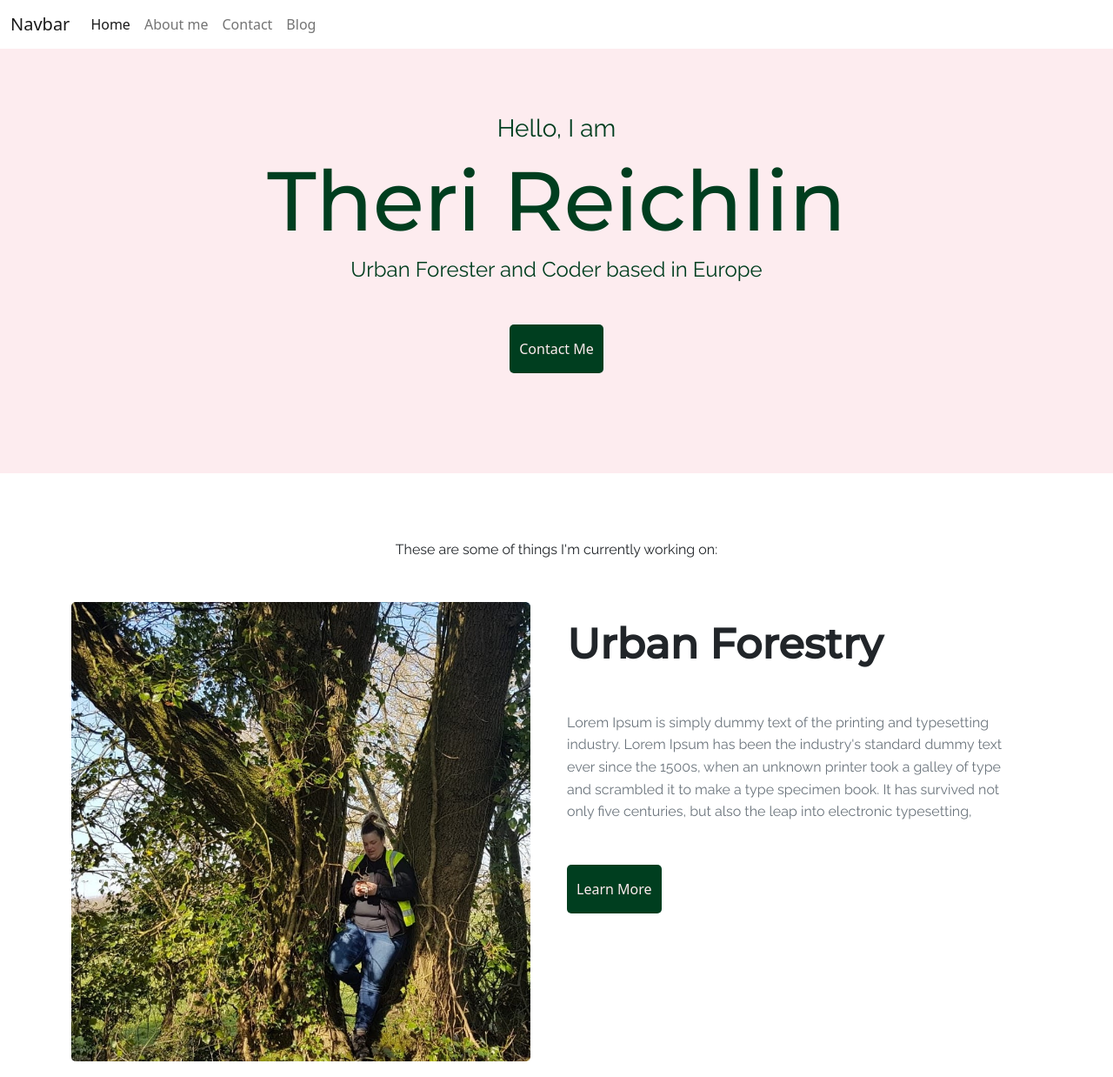
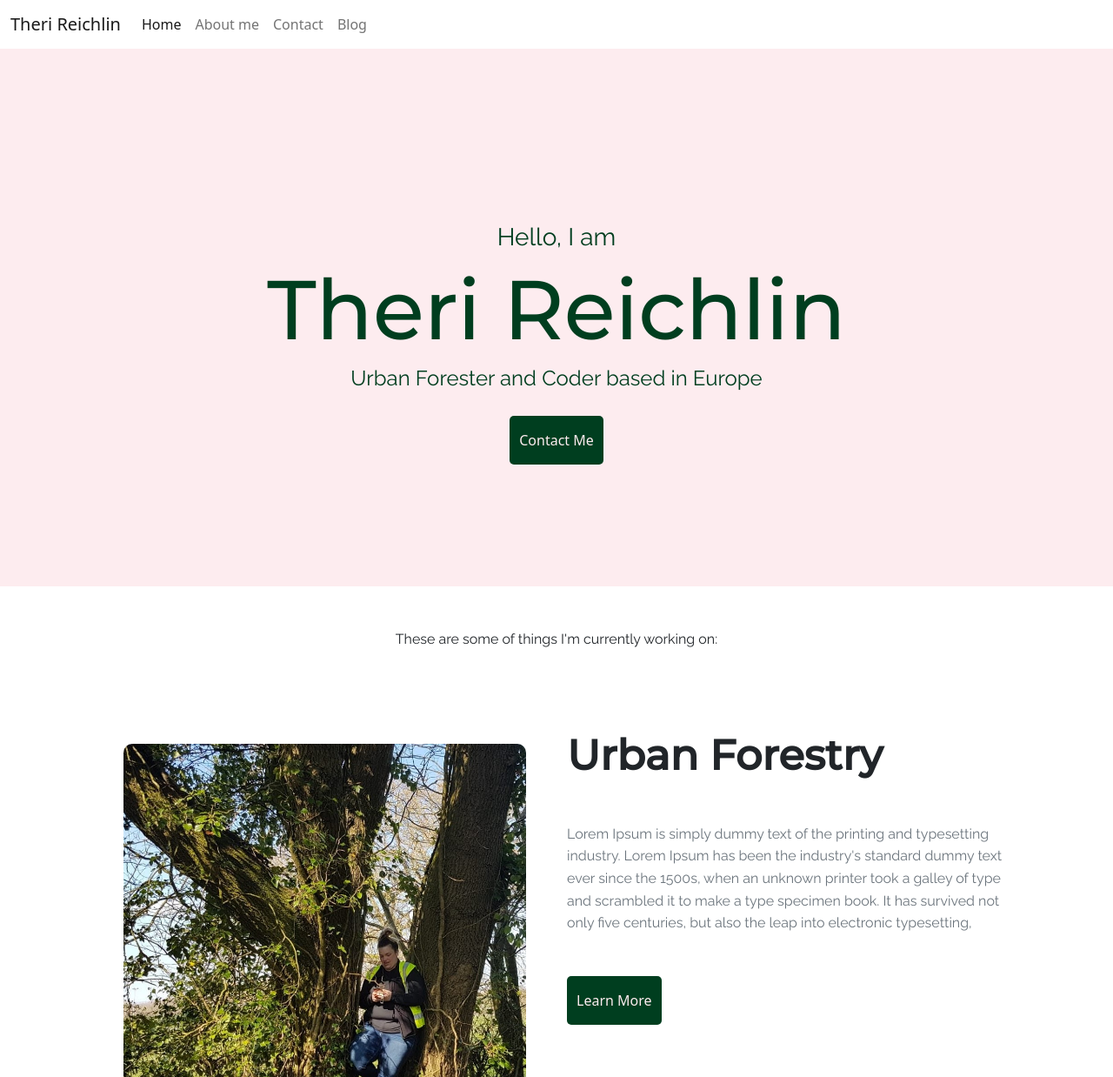
Before and after one commit to therikay/Theri-Website, a plain HTML site: page index.html in a window 1280 px wide. Shown: the top 1238 px of the page at 87% size. Drawn offline with nearby package versions, Linux system fonts and the light colour scheme.

```diff
--- a/index.html
+++ b/index.html
@@ -20,7 +20,7 @@
 
 <nav class="navbar navbar-expand-lg navbar-light bg-transparent">
   <div class="container-fluid">
-    <a class="navbar-brand" href="#">Navbar</a>
+    <a class="navbar-brand" href="#">Theri Reichlin</a>
     <button class="navbar-toggler" type="button" data-bs-toggle="collapse" data-bs-target="#navbarNavAltMarkup" aria-controls="navbarNavAltMarkup" aria-expanded="false" aria-label="Toggle navigation">
       <span class="navbar-toggler-icon"></span>
     </button>
@@ -39,7 +39,7 @@
     <div class="hero">
 <p class="h3">Hello, I am</p>
 
-       <h1 class=>Theri Reichlin</h1>
+       <h1>Theri Reichlin</h1>
     <h2>Urban Forester and Coder based in Europe</h2>
 
     <a href="about.html#contact" class=" btn contact-button"> Contact Me </a>
--- a/styles/styles.css
+++ b/styles/styles.css
@@ -8,8 +8,7 @@ font-family: 'Raleway', sans-serif;*/
 --champagne: #eee0cbff;
 --lavender-blush: #fdecefff;*/
 
-
-:root{
+:root {
   --lavender-blush: #fdecefff;
   --british-racing-green: #003e1fff;
   --russian-violet: #420039ff;
@@ -17,36 +16,31 @@ font-family: 'Raleway', sans-serif;*/
   --champagne: #eee0cbff;
 }
 
-
 body {
   display: block;
   height: 100%;
-  margin:0;
-
+  margin: 0;
 }
 
-
-.hero{
+.hero {
   background-color: var(--lavender-blush);
   text-align: center;
-    padding-top:75px;
-   padding-bottom: 75px;
-   margin-bottom: 75px;
+  padding-top: 200px;
+  padding-bottom: 120px;
+  margin-bottom: 10;
   color: var(--british-racing-green);
 }
 
-
-.contact-button{
+.contact-button {
   padding: 15px 10px;
   background-color: var(--british-racing-green);
   border-radius: 5px;
   color: var(--lavender-blush);
-margin:40px;
+  margin: 20px;
   text-decoration: none;
-
 }
 
-.portfolio-button{
+.portfolio-button {
   padding: 15px 10px;
   padding: 15px 10px;
   background-color: var(--british-racing-green);
@@ -55,27 +49,28 @@ color: var(--lavender-blush);
   text-decoration: none;
 }
 
-.project-description{
-    padding:20px 30px;
+.project-description {
+  padding: 30px 30px;
+  margin: 15px;
 }
 
-
-
-.contact-button:hover{
-    color:white;
+.contact-button:hover {
+  color: white;
 }
 
-h1 {font-size: 96px;
-        display:flex;
+h1 {
+  font-size: 96px;
+  display: flex;
   justify-content: center;
   font-family: "Montserrat", sans-serif;
 }
-h2 {display:flex;
+h2 {
+  display: flex;
   justify-content: center;
- font-family: 'Raleway', sans-serif;
+  font-family: "Raleway", sans-serif;
   font-size: 24px;
 }
-h3{
+h3 {
   font-family: "Montserrat", sans-serif;
   margin-bottom: 20px;
   font-size: 48px;
@@ -84,48 +79,58 @@ h3{
 
 p {
   font-family: "Raleway", sans-serif;
-  line-height:1.6;
+  line-height: 1.6;
+}
+
+.footer {
+  background-color: var(--british-racing-green);
+  color: var(--lavender-blush);
+}
+
+a.fab {
+  color: var(--lavender-blush);
+}
+
+.row {
+  margin-bottom: 40px;
+  margin-top: 40px;
+}
+
+img {
+  border-radius: 35px;
+  border-width: 10px;
+  padding:25px;
+  margin: 35px;
+  max-width: 450px;
 
 }
 
-.footer{
-    background-color: var(--british-racing-green);
-    color:var(--lavender-blush)
-
-};
-
-a.fab {
-    color:var(--lavender-blush)
+.bio{
+  text-align: center;
+  margin: 15px;
 
 }
 
-.row{
-    margin-bottom: 40px;
-    margin-top:40px;
+.about{
+background-color: var(--lavender-blush);
+padding: 15px;
+
 }
 
 
-
-img{
-    border-radius: 5px;
-    border-width: 20px;
+@media (max-width: 600px) {
+  .project-description {
+    padding: 10px;
+    text-align: center;
+  }
+  .portfolio-button {
+    display: block;
+  }
+  h1 {
+    font-size: 60px;
+  }
+  h3 {
+    font-size: 28px;
+  }
 
 }
-
-@media(max-width:960px){
-   .project-description{
-
-   padding: 10px;
-   text-align: center;
-
-}
-.portfolio-button{
-    display: block;
-}
-h1{
-    font-size: 60px;
-}
-h3{
-    font-size: 28px;
-}
-}
```
Also changed, not shown: about.html (+28 -10 lines), images/portrait.JPG (added), images/spade.jpg (added). Lines whose indentation alone changed are shown as unchanged.
